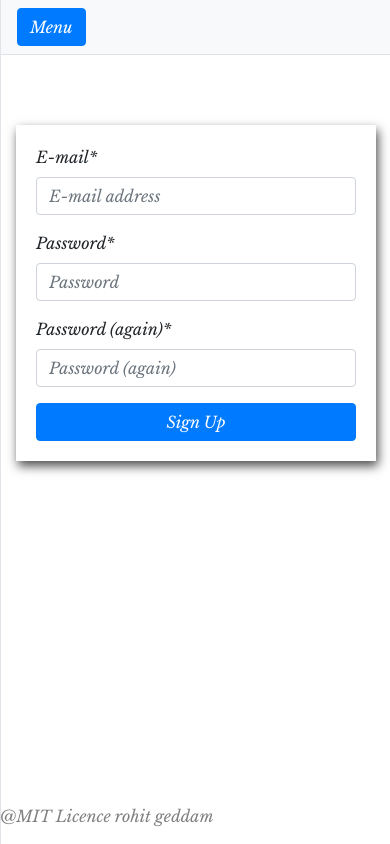
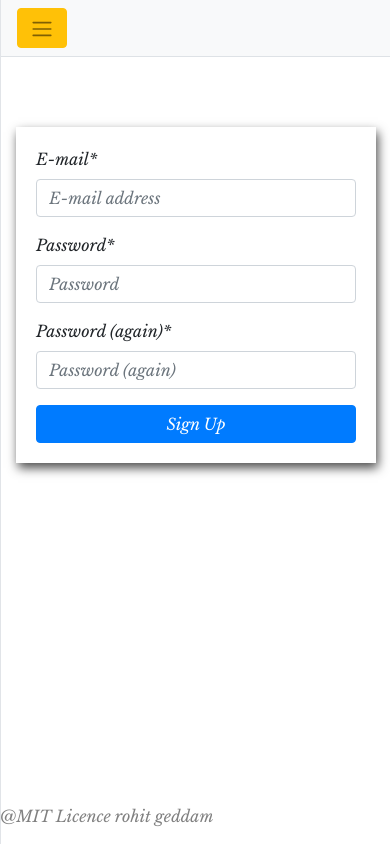
Before and after one commit to rohitgeddam/bitd_quiz_app, a Django app: page /accounts/signup/ in a window 390 px wide. Run offline with Django 3.2, Linux system fonts and the light colour scheme; some libraries are stand-ins or nearby versions.

Commit message:
chagned hamburger icon

```diff
--- a/templates/_base.html
+++ b/templates/_base.html
@@ -58,10 +58,7 @@
     <div id="page-content-wrapper">
 
       <nav class="navbar navbar-expand-lg navbar-light bg-light border-bottom">
-        <button class="btn btn-primary" id="menu-toggle">Menu</button>
-
-
-
+        <button class="btn btn-warning" id="menu-toggle"><span class="navbar-toggler-icon"></span></button>
       </nav>
 
       <div class="container">
```
Also changed, not shown: static/css/base.css (line endings or trailing spaces).
